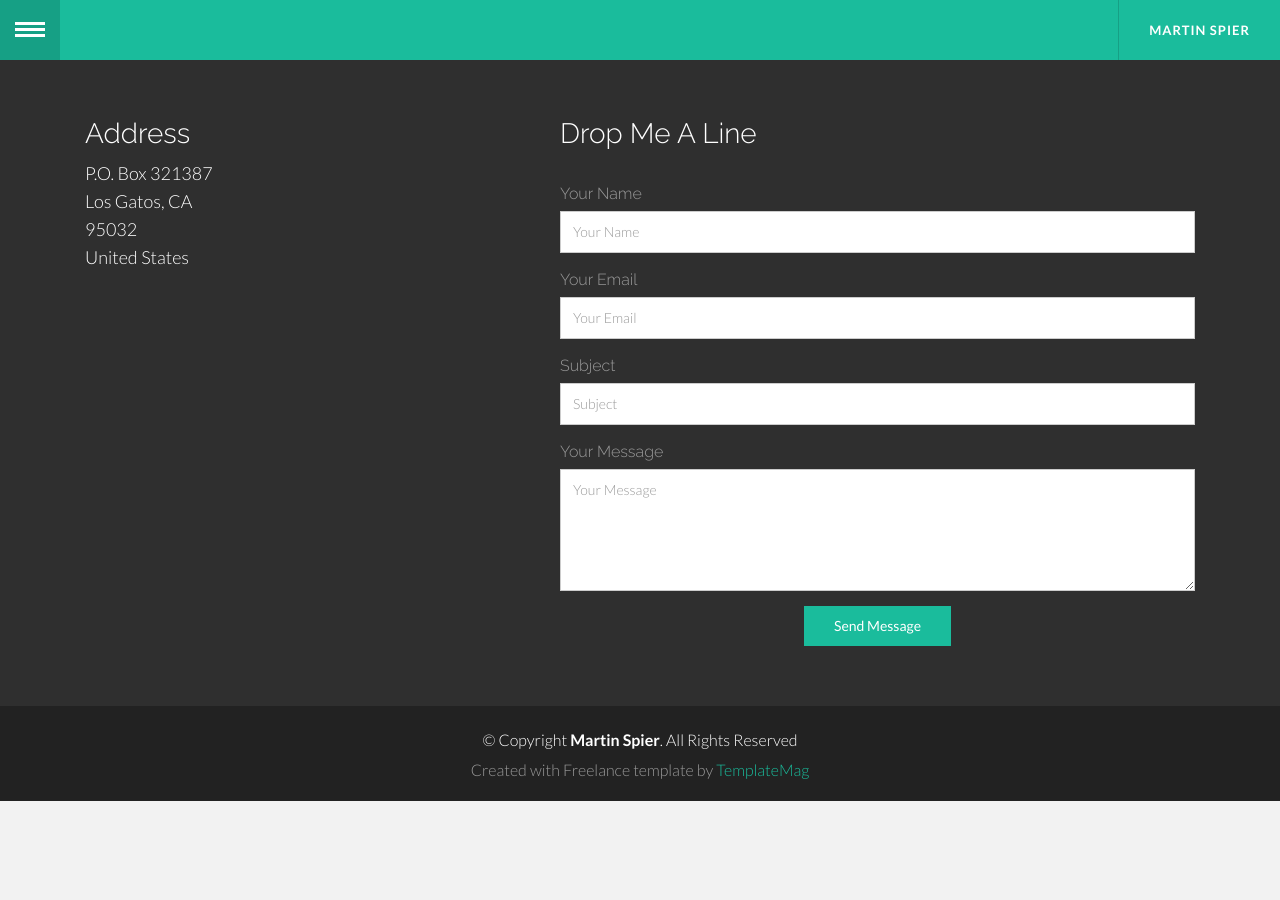
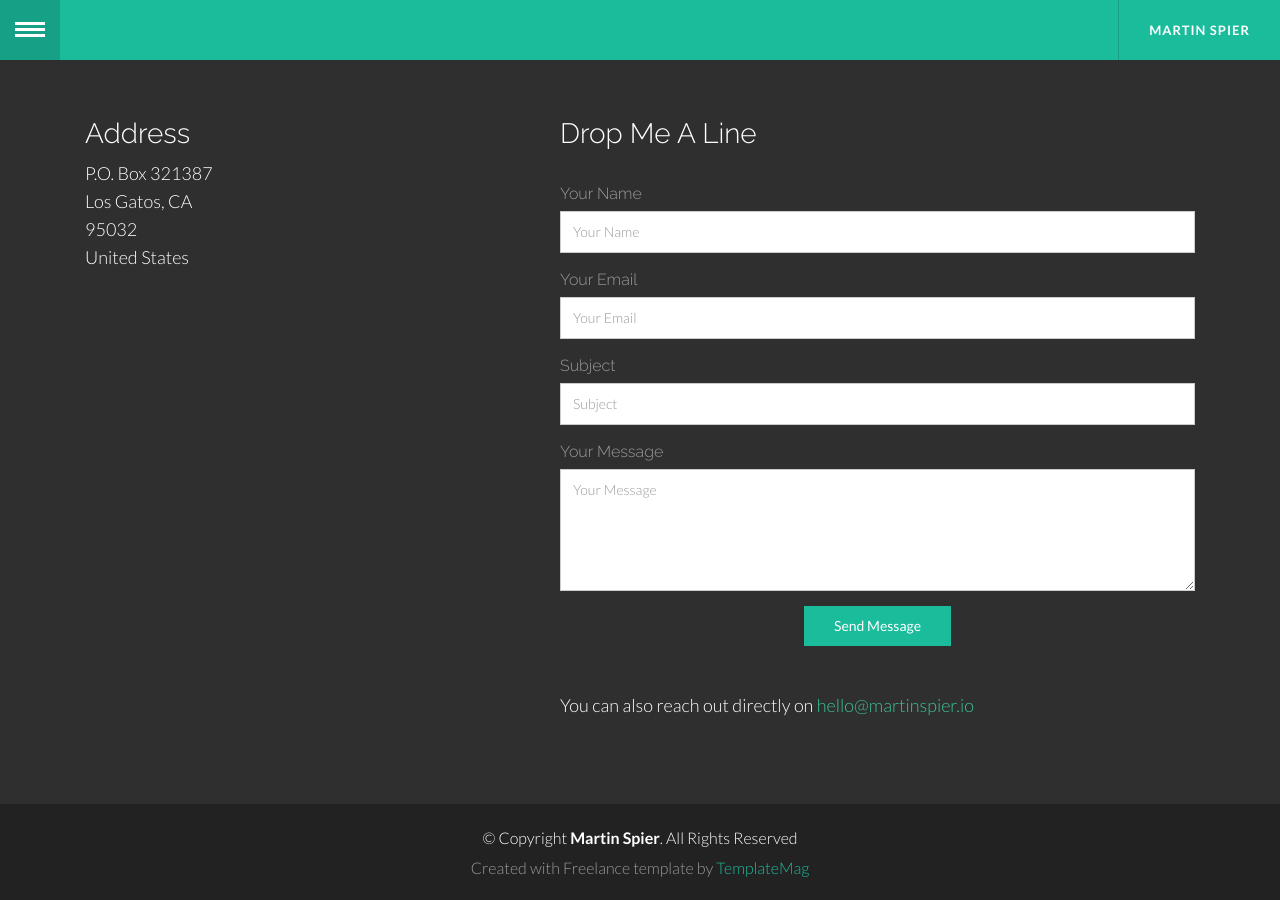
Before and after one commit to spiermar/spiermar.github.io, a Jekyll site: the page built from index.html, in a window 1280 px wide and 900 px high, scrolled down 4351 px. Built offline with Jekyll 4.4.1, drawn with Linux system fonts in a browser that asks for light colours; before the commit the page ends 5152 px from its top, so only the background shows below that.

Commit message:
feat: contact form [wip]

```diff
--- a/_includes/footer.html
+++ b/_includes/footer.html
@@ -13,7 +13,8 @@
       <h3>Drop Me A Line</h3>
       <br>
 
-      <form class="contact-form php-mail-form" role="form" action="contactform/contactform.php" method="POST">
+      <form class="contact-form" role="form" action="https://formspree.io/hello@martinspier.io" method="POST">
+        <input type="hidden" name="_next" value="http://martinspier.io/contact-thanks/" />
 
         <div class="form-group">
           <label for="contact-name">Your Name</label>
@@ -23,7 +24,7 @@
         </div>
         <div class="form-group">
           <label for="contact-email">Your Email</label>
-          <input type="email" name="email" class="form-control" id="contact-email" placeholder="Your Email" data-rule="email"
+          <input type="email" name="_replyto" class="form-control" id="contact-email" placeholder="Your Email" data-rule="email"
             data-msg="Please enter a valid email">
           <div class="validate"></div>
         </div>
@@ -41,7 +42,6 @@
           <div class="validate"></div>
         </div>
 
-        <div class="loading"><img src="/public/lib/php-mail-form/loading.gif"></div>
         <div class="error-message"></div>
         <div class="sent-message">Your message has been sent. Thank you!</div>
 
@@ -50,6 +50,9 @@
         </div>
 
       </form>
+
+      <br><br>
+      <p>You can also reach out directly on <a href="mailto:hello@martinspier.io">hello@martinspier.io</a></p>
     </div>
 
   </div>
```
